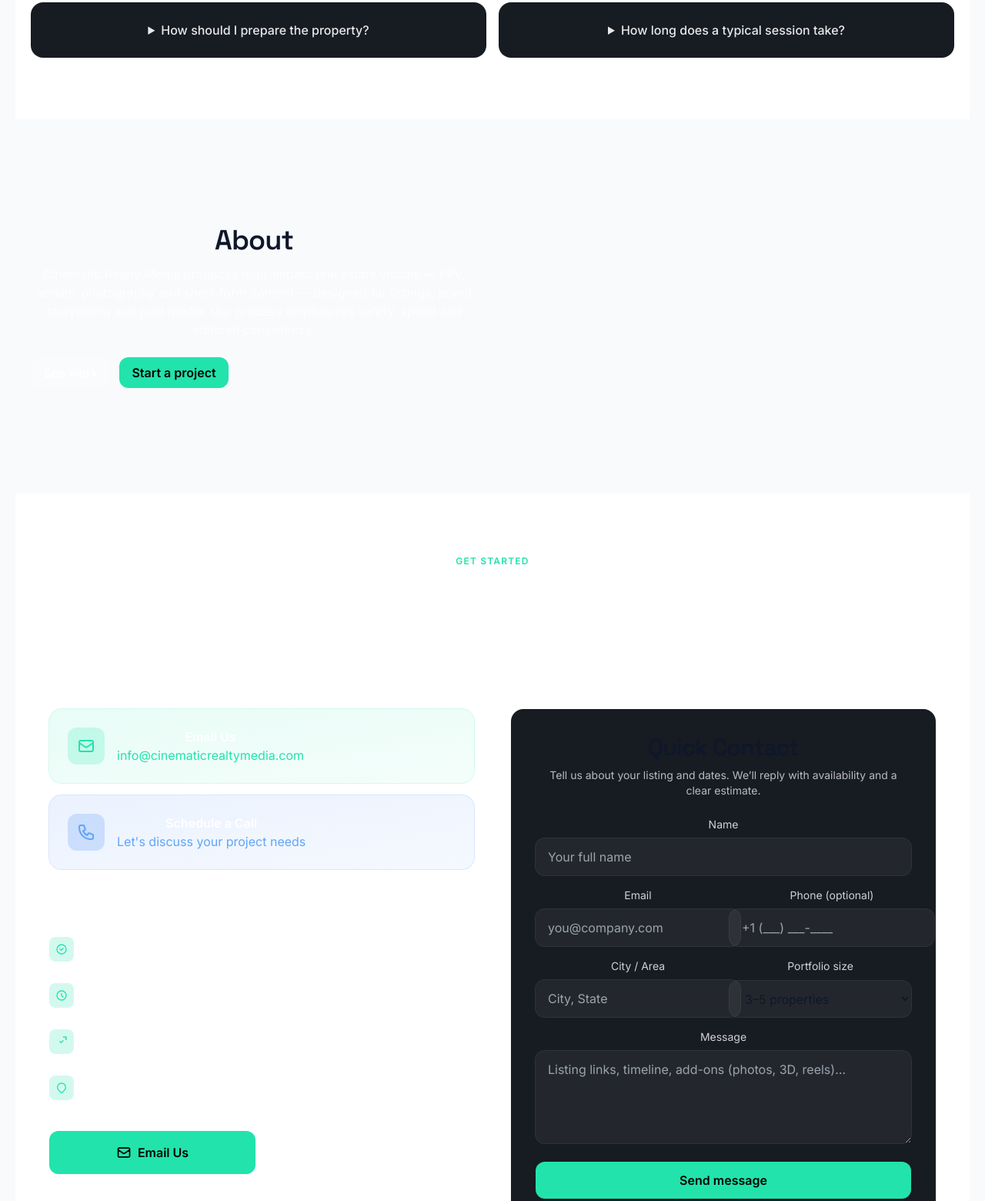
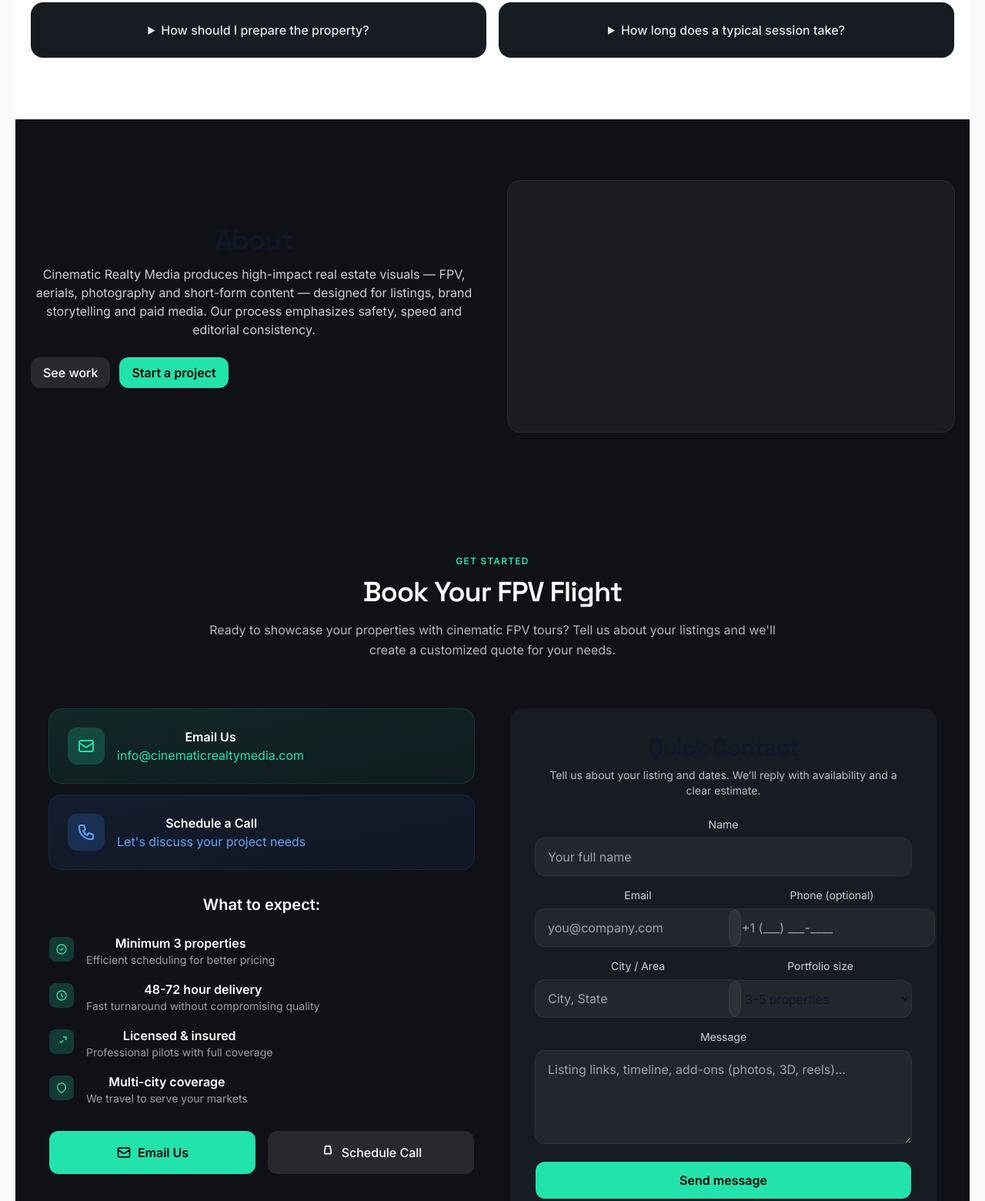
Before and after one commit to matthewgharmon-stack/dron-fpv, a plain HTML site: page index.html in a window 1280 px wide. Shown: the part 6072-7632 px from the top of the page at 77% size. Drawn offline with nearby package versions, Linux system fonts and the light colour scheme.

Commit message:
Update index.html

```diff
--- a/index.html
+++ b/index.html
@@ -947,7 +947,7 @@
 </section>
 
    <!-- ABOUT / CTA -->
-<section id="about" class="py-20">
+<section id="about" class="py-20 bg-obsidian">
       <div class="mx-auto max-w-7xl px-5">
         <div class="grid items-center gap-10 md:grid-cols-2">
           <div>
@@ -964,7 +964,7 @@
     </section>
 
     <!-- CONTACT / BOOK -->
-<section id="book" class="py-20 bg-white">
+<section id="book" class="py-20 bg-obsidian">
       <div class="mx-auto max-w-7xl px-5">
         <div class="max-w-6xl mx-auto">
           <div class="text-center mb-16">
```
